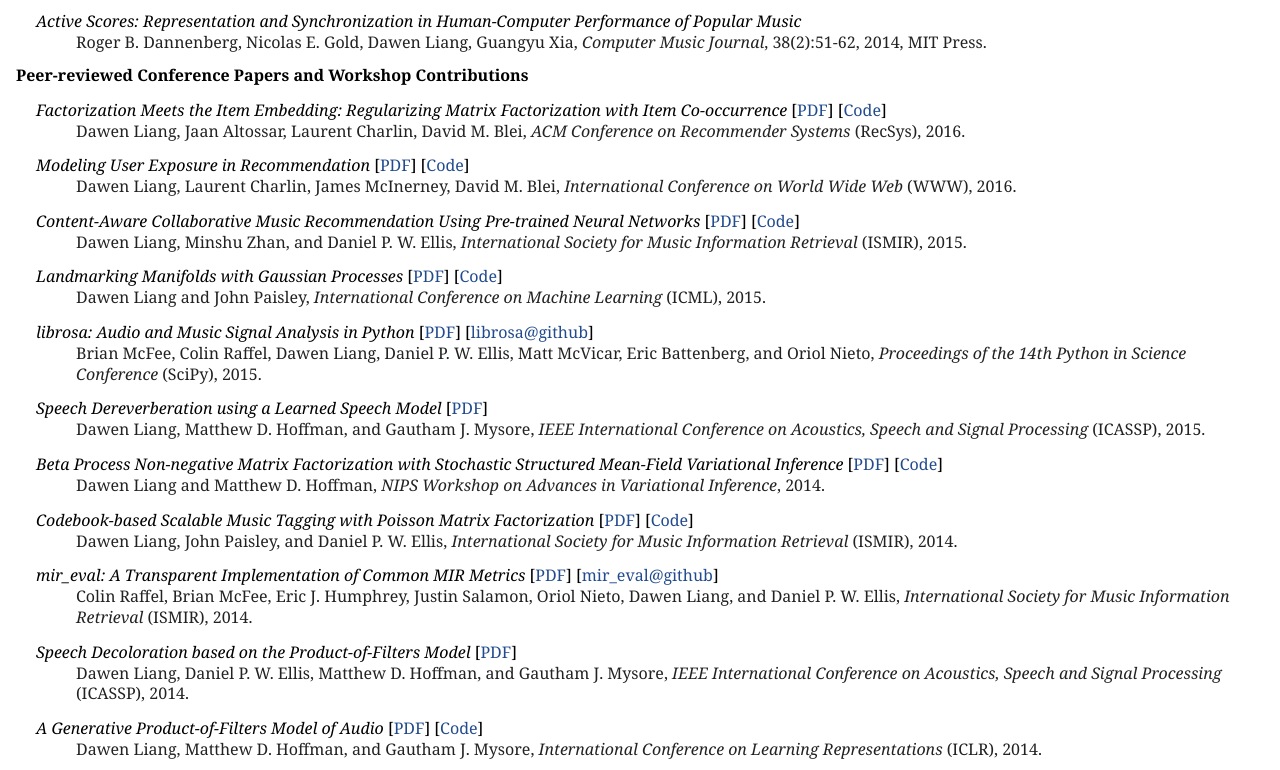
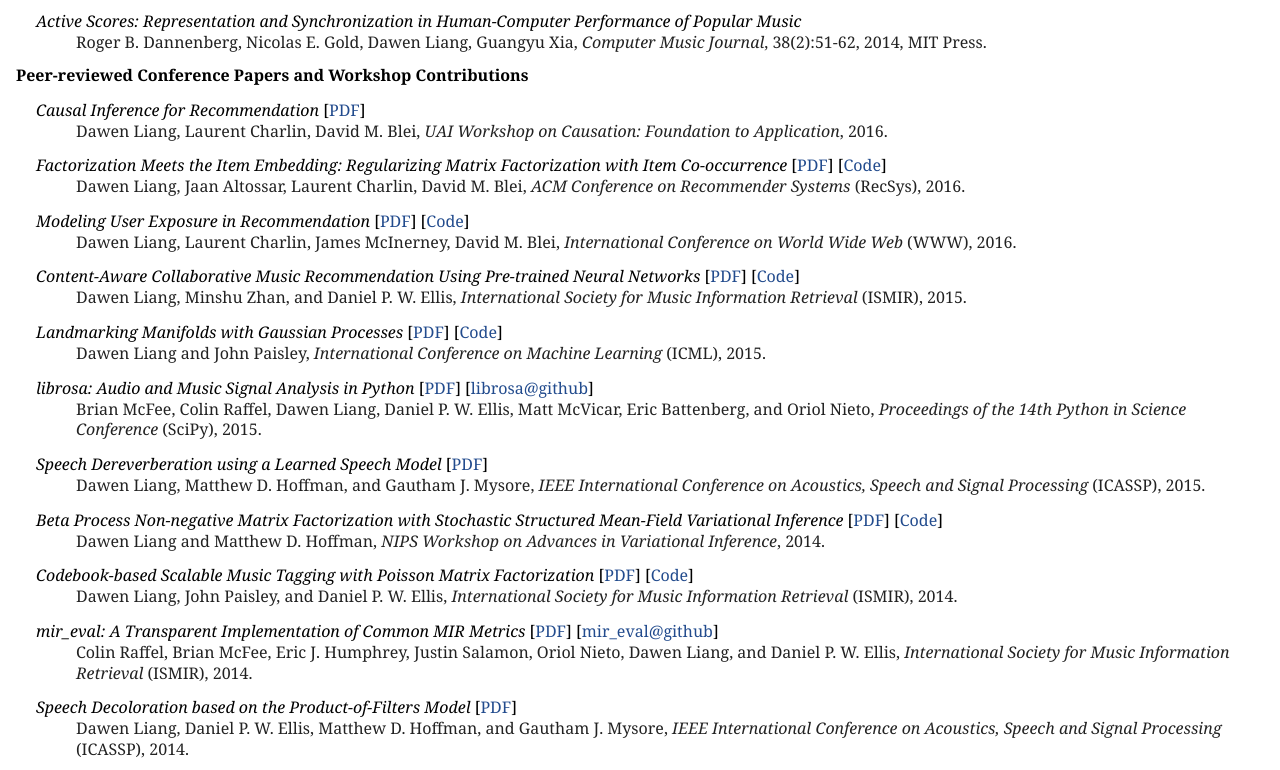
Before and after one commit to dawenl/dawenl.github.io, a plain HTML site: page index.html in a window 1280 px wide. Shown: the part 1144-1914 px from the top of the page. Drawn offline with Linux system fonts and the light colour scheme.

Commit message:
added causal rec

```diff
--- a/index.html
+++ b/index.html
@@ -100,6 +100,12 @@ Roger B. Dannenberg, Nicolas E. Gold, Dawen Liang, Guangyu Xia, <i>Computer Musi
 Roger B. Dannenberg, Nicolas E. Gold, Dawen Liang, Guangyu Xia, <i>Computer Music Journal</i>, 38(2):51-62, 2014, MIT Press.</p></dd>
 </dl>
 <p><b>Peer-reviewed Conference Papers and Workshop Contributions</b></p>
+<dl>
+<dt><i>Causal Inference for Recommendation</i>
+[<a href="publications/LiangCB16-causalrec.pdf">PDF</a>]</dt>
+<dd><p>
+Dawen Liang, Laurent Charlin, David M. Blei, <i>UAI Workshop on Causation: Foundation to Application</i>, 2016.</p></dd>
+</dl>
 <dl>
 <dt><i>Factorization Meets the Item Embedding: Regularizing Matrix Factorization with Item Co-occurrence</i>
 [<a href="publications/LiangACB16-cofactor.pdf">PDF</a>]
@@ -270,7 +276,7 @@ alt="site stats"></a></div></noscript>
 <!-- End of StatCounter Code for Default Guide --></p>
 <div id="footer">
 <div id="footer-text">
-Page generated 2016-10-19 12:36:30 PDT, by <a href="http://jemdoc.jaboc.net/">jemdoc</a>.
+Page generated 2017-07-17 22:00:35 PDT, by <a href="http://jemdoc.jaboc.net/">jemdoc</a>.
 </div>
 </div>
 </div>
```
Also changed, not shown: 2 other files.
